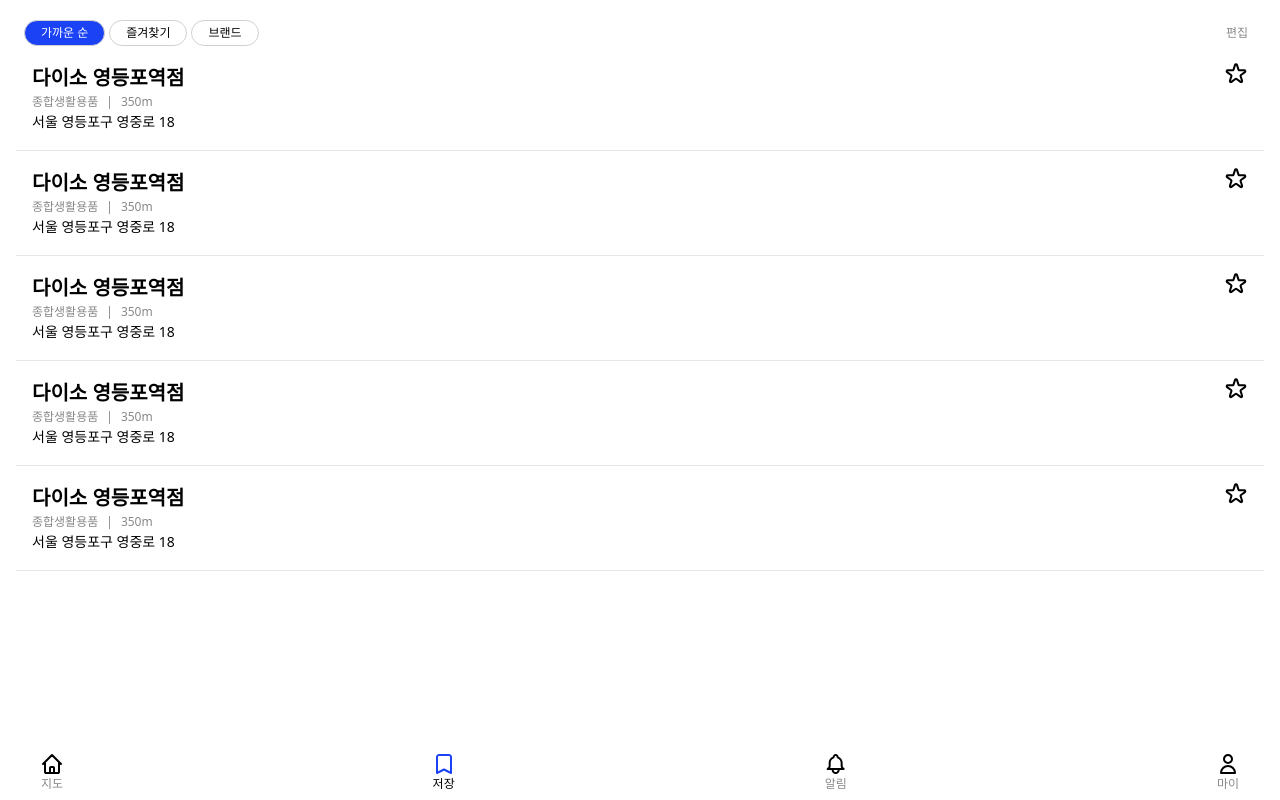
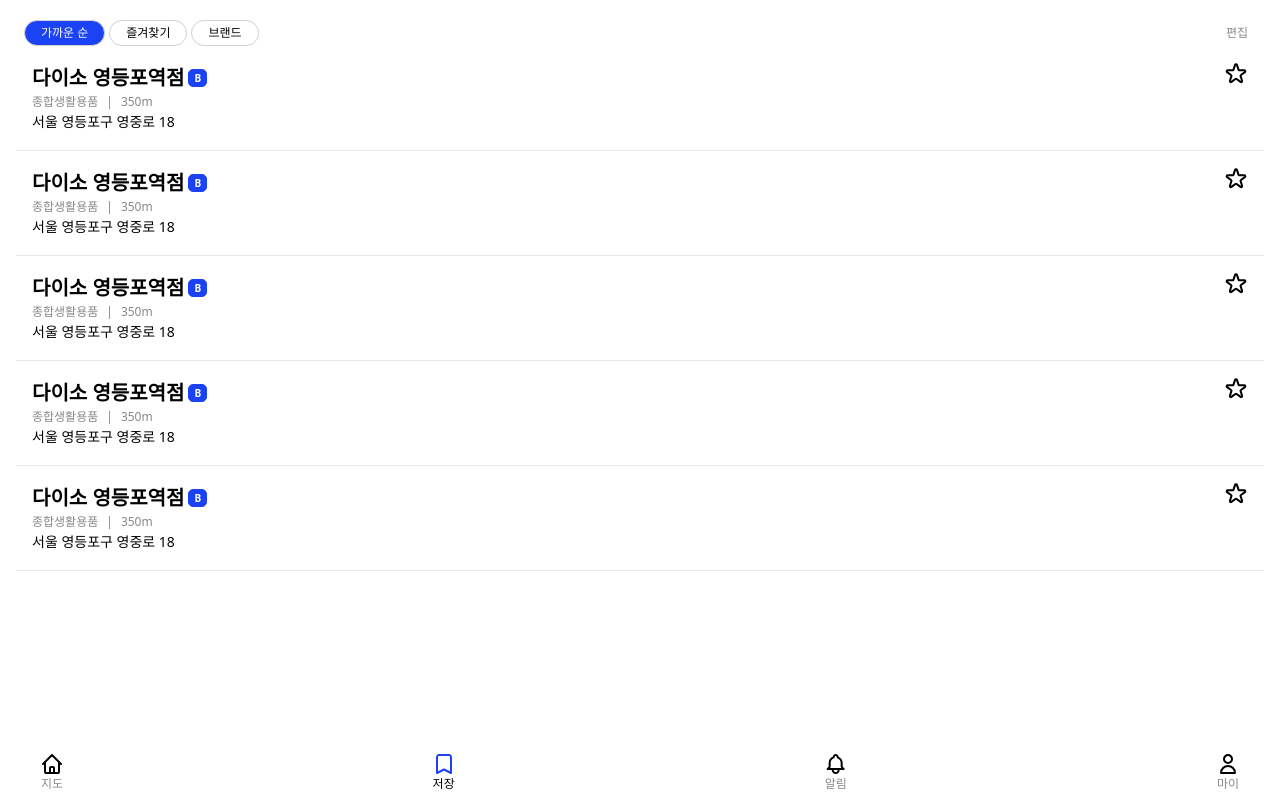
Before and after one commit to WFNS-Ping/ping-web, a Next.js app: page /location-management in a window 1280 px wide. Built offline with nearby package versions, Linux system fonts and the light colour scheme; no server answers.

Commit message:
feat: 장소리스트에 브랜드 마크 추가

```diff
--- a/app/(with-navigation)/location-management/_components/PlaceItem.tsx
+++ b/app/(with-navigation)/location-management/_components/PlaceItem.tsx
@@ -10,7 +10,13 @@
 const PlaceItem = (props: PlaceItemProps) => {
   return (
     <li className="p-4 list-none border-b border-black-100">
-      <PlaceInfo iconType="star" starButtonOnClick={() => {}} {...props}>
+      <PlaceInfo
+        iconType="star"
+        isStared={false}
+        isBrand={true}
+        starButtonOnClick={() => {}}
+        {...props}
+      >
         <PlaceInfo.PlaceName />
         <PlaceInfo.PlaceTypeAndDistance />
         <PlaceInfo.Address />
--- a/assets/icons/index.tsx
+++ b/assets/icons/index.tsx
@@ -320,6 +320,28 @@
   </svg>
 );
 
+const ProfileDefaultIcon = (props: SVGProps<SVGSVGElement>) => (
+  <svg
+    width="64"
+    height="64"
+    viewBox="0 0 64 64"
+    fill="none"
+    xmlns="http://www.w3.org/2000/svg"
+    {...props}
+  >
+    <g id="Frame 115">
+      <rect width="64" height="64" rx="32" fill="#888888" />
+      <path
+        id="Subtract"
+        fillRule="evenodd"
+        clipRule="evenodd"
+        d="M6.95489 51.9204C10.2923 43.3433 20.2432 37.12 32 37.12C43.7568 37.12 53.7077 43.3433 57.0451 51.9204C61.3985 46.4543 64 39.531 64 32C64 14.3269 49.6731 0 32 0C14.3269 0 0 14.3269 0 32C0 39.531 2.60151 46.4543 6.95489 51.9204ZM44.8 21.44C44.8 28.3325 39.2125 33.92 32.32 33.92C25.4275 33.92 19.84 28.3325 19.84 21.44C19.84 14.5475 25.4275 8.96 32.32 8.96C39.2125 8.96 44.8 14.5475 44.8 21.44Z"
+        fill="#E7E7E7"
+      />
+    </g>
+  </svg>
+);
+
 export {
   ShowIcon,
   HideIcon,
@@ -338,4 +360,5 @@
   HomeIcon,
   BellIcon,
   UserIcon,
+  ProfileDefaultIcon,
 };
--- a/components/PlaceInfo/PlaceInfo.tsx
+++ b/components/PlaceInfo/PlaceInfo.tsx
@@ -8,16 +8,22 @@
   placeType: string;
   distance: number;
   address: string;
-} & (StarProps | BookmarkProps);
+  isBrand: boolean;
+} & (StarProps | BookmarkProps | NoneIconProps);
 
 type StarProps = {
   iconType: "star";
+  isStared: boolean;
   starButtonOnClick: () => void;
 };
 
 type BookmarkProps = {
   iconType: "bookmark";
   bookMarkButtonOnClick: () => void;
+};
+
+type NoneIconProps = {
+  iconType: "none";
 };
 
 type PlaceInfoProps = PropsWithChildren & PlaceInfoContext;
@@ -45,10 +51,14 @@
 
   return (
     <div className="flex justify-between">
-      <h2 className={cn("body1", "font-bold")} aria-label="placeName">
+      <h2
+        className={cn("body1", "font-bold", "flex", "items-center", "gap-x-1")}
+        aria-label="placeName"
+      >
         {contextValue.placeName}
+        {contextValue.isBrand && <BrandChip />}
       </h2>
-      {contextValue.iconType === "bookmark" ? (
+      {contextValue.iconType === "bookmark" && (
         <BookMarkIcon
           width="1.5rem"
           height="1.5rem"
@@ -57,11 +67,12 @@
           role="button"
           onClick={contextValue.bookMarkButtonOnClick}
         />
-      ) : (
+      )}
+      {contextValue.iconType === "star" && (
         <StarIcon
           width="1.5rem"
           height="1.5rem"
-          fill="none"
+          fill={contextValue.isStared ? "#FFE80B" : "none"}
           aria-label="즐겨찾기 버튼"
           role="button"
           onClick={contextValue.starButtonOnClick}
@@ -90,4 +101,23 @@
   return <h3 className="text-black-950 description">{address}</h3>;
 };
 
+function BrandChip() {
+  return (
+    <span
+      data-testid="brand-chip"
+      className={cn(
+        "bg-blue-600",
+        "border-[0.5px]",
+        "border-blue-600",
+        "rounded-[0.3125rem]",
+        "text-2xs",
+        "text-white",
+        "px-[0.3125rem]"
+      )}
+    >
+      B
+    </span>
+  );
+}
+
 export default PlaceInfo;
--- a/tailwind.config.ts
+++ b/tailwind.config.ts
@@ -79,6 +79,9 @@
           950: "#000000",
         },
       },
+      fontSize: {
+        "2xs": ["0.625rem", "16px"],
+      },
       backgroundImage: {
         "gradient-radial": "radial-gradient(var(--tw-gradient-stops))",
         "gradient-conic":
```
Also changed, not shown: 1 other file (tests, documents, lock files or other folders).
